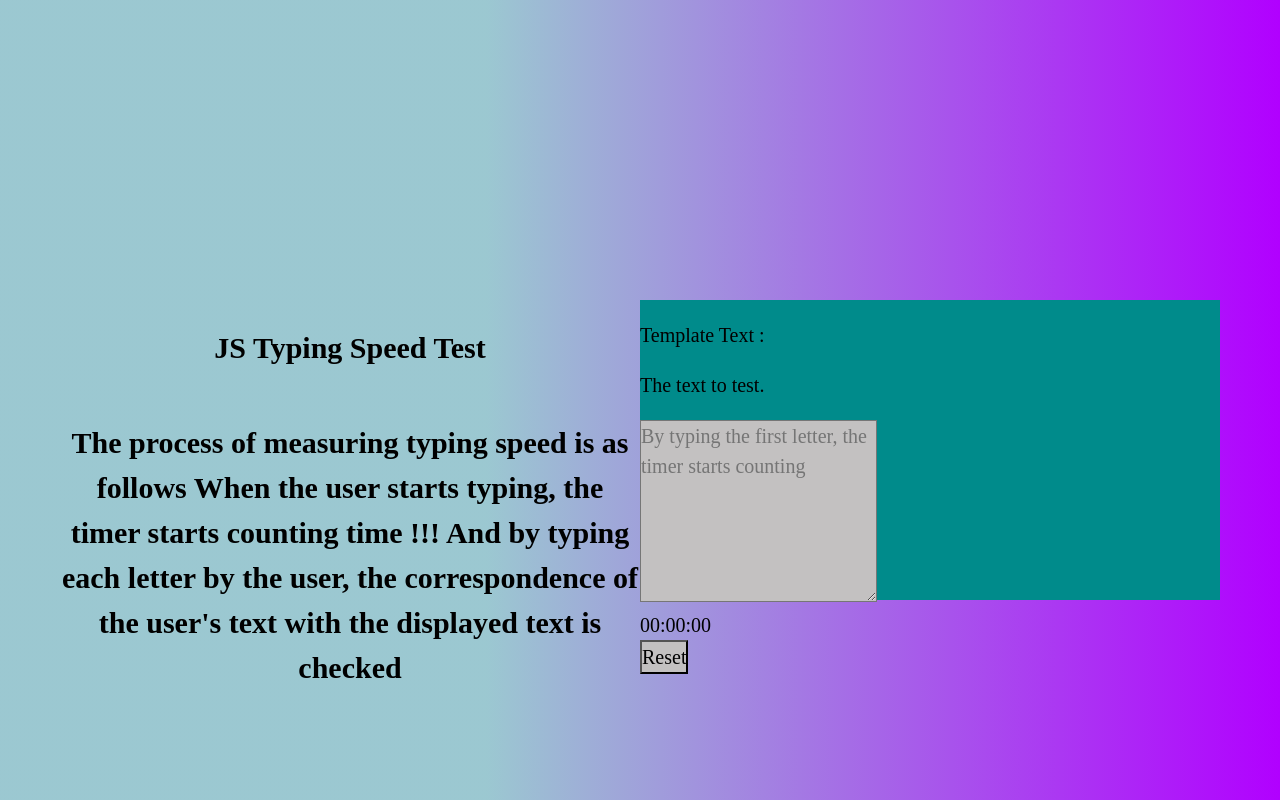
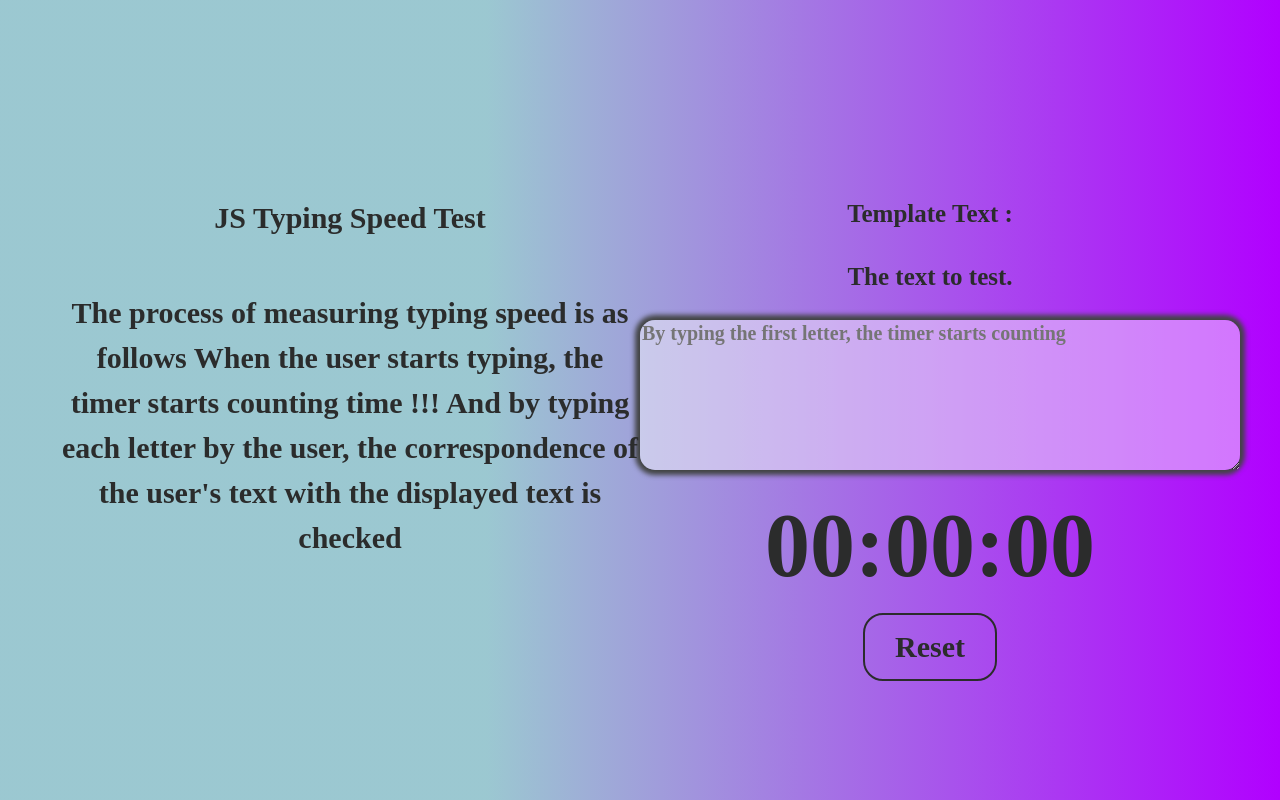
Before and after one commit to kooroosh1363/JS-Typing-Speed-Test, a plain HTML site: page index.html in a window 1280 px wide. Shown: the top 800 px of the page. Drawn offline with Linux system fonts and the light colour scheme; a web font is replaced by a local one.

Commit message:
all of codes in html and css

```diff
--- a/index.html
+++ b/index.html
@@ -12,25 +12,32 @@
 <body>
     <div class="page-intro">
         <div class="container">
+
+            <!-- page-intro-right -->
             <div class="page-intro-right">
                 <p>Template Text :</p>
                 <div id="origin-text">
                     <p>The text to test.</p>
-                </div><!-- #origin-text -->
+                </div>
 
+                <!-- text area -->
                 <div class="test-wrapper">
                     <textarea id="test-area" name="textarea" rows="6"
                         placeholder="By typing the first letter, the timer starts counting"></textarea>
-                </div><!-- .test-wrapper -->
+                </div>
 
+                <!-- time counter -->
                 <div class="meta">
                     <section id="clock">
                         <div class="timer">00:00:00</div>
                     </section>
 
+                    <!-- for reset -->
                     <button id="reset">Reset </button>
                 </div>
             </div>
+
+            <!-- page-intro-left -->
             <div class="page-intro-left">
                 <article class="intro">
                     <h1>JS Typing Speed Test</h1>
--- a/style.css
+++ b/style.css
@@ -1,19 +1,20 @@
 @import url('https://fonts.googleapis.com/css2?family=Bacasime+Antique&family=Caprasimo&family=Geologica:wght@100;200;300;400;500;600;700;800&family=Merriweather:ital,wght@0,300;0,400;0,700;0,900;1,300;1,400;1,700;1,900&family=Noto+Sans:ital,wght@1,900&family=Open+Sans:ital,wght@0,300;0,400;0,600;0,700;0,800;1,300;1,400;1,600;1,700;1,800&family=Oswald:wght@200;300;400;500;600;700&family=Playfair+Display:ital,wght@0,400;0,500;0,600;0,700;0,800;0,900;1,400;1,500;1,600;1,700;1,800;1,900&family=Roboto:ital,wght@0,300;0,500;0,700;1,300;1,500;1,700;1,900&display=swap');
 
+*{
+    font-family: 'Bacasime Antique', serif;
+    box-sizing: border-box;
+}
 
 
-
-body,
-button,
-input,
-select,
-textarea {
+body{
     font-family: 'Bacasime Antique', serif;
     font-size: 20px;
     line-height: 1.5;
     background: #c3c1c1;
     margin: 0;
     padding: 0;
+    overflow: hidden;
+
 }
 
 .container {
@@ -21,33 +22,95 @@ textarea {
 
 }
 
-
+/* page-intro-css */
 .page-intro {
     width: 100%;
     height: 1000px;
     background: rgb(155, 200, 209);
     background: linear-gradient(90deg, rgba(155, 200, 209, 0.9917355371900827) 38%, rgba(177, 0, 255, 1) 100%);
-    padding-top: 300px;
+    padding-top: 170px;
 
 }
 
+
+
+/* page-intro-right-css */
 .page-intro-right {
-    background: darkcyan;
+    text-align: center;
+    background: transparent;
     width: 50%;
     height: 300px;
     float: right;
 }
 
+.page-intro-right p{
+    font-size: 25px;
+    font-weight: 600;
+    color: #2b2c2c;
+}
+
+
+
+/* test-area-css */
+#test-area{
+    width: 600px;
+    height: 150px;
+    outline: none;
+    border: none;
+    box-shadow: 0px 0px 5px 5px #424444;
+    font-size: 20px;
+    font-weight: bolder;
+    border-radius: 15px;
+    background: #ffffff70;
+    color: #2b2c2c;
+}
+
+
+
+/* page-intro-left-css */
 .page-intro-left {
     background: transparent;
     text-align: center;
     width: 50%;
     height: 300px;
     float: left;
+    color: #2b2c2c;
 }
 
+
+
+/* p-css */
 .art{
     padding: 20px 0;
     font-size: 30px;
     font-weight: 600;
+    color: #2b2c2c;
 }
+
+
+/* timer counter */
+.timer{
+    font-size: 90px;
+    font-weight: 900;
+    color: #2b2c2c;
+}
+
+
+/* reset button-css */
+#reset{
+    outline: none;
+    border: 2px solid ;
+    padding: 15px 30px;
+    font-size: 30px;
+    font-weight: 900;
+    border-radius: 20px;
+    color: #2b2c2c;
+    background: transparent;
+}
+
+#reset:hover{
+    border:2px solid #fff;
+    color: #fff;
+    transition: .3s;
+    box-shadow: 0px 0px 7px 7px #90b9c4;
+}
```
